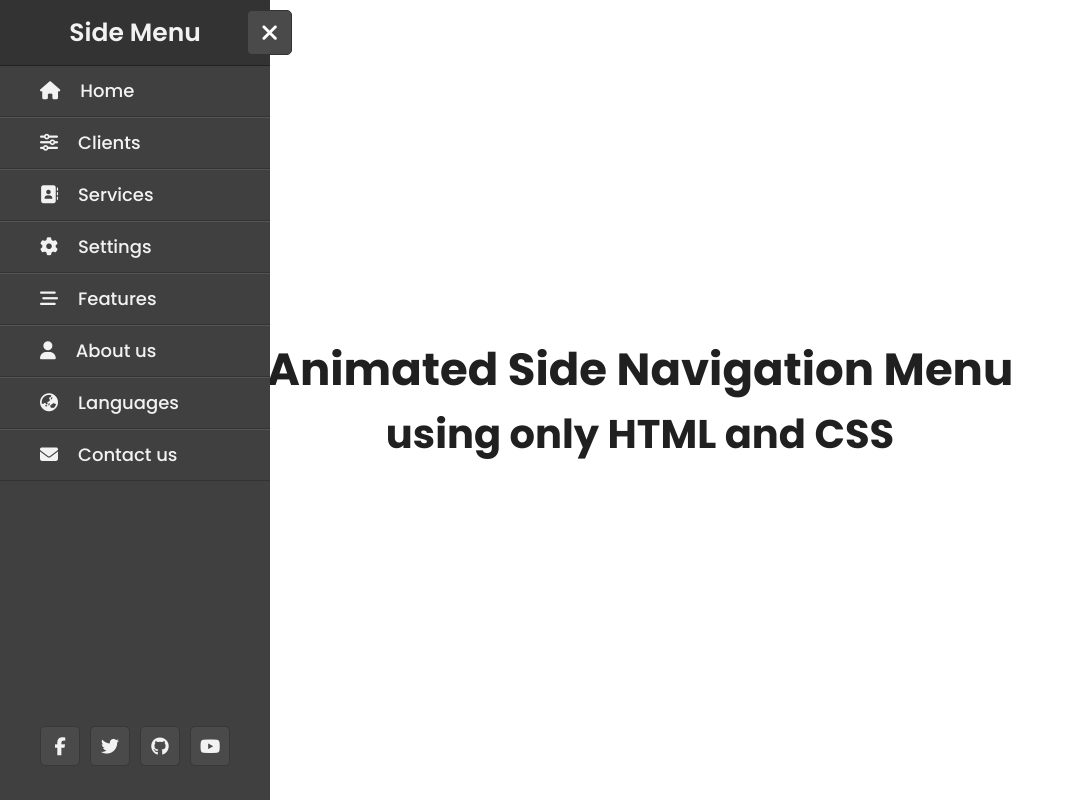
After one commit to PaulGommard/Trading_Algo_Project, a Python web app: template templates/index2.html in a window 1280 px wide, after a click that opens the changed part. The commit adds this page. Shown: the whole page, without its empty margins (0-1074 px from the left). Run offline with Jinja, Linux system fonts and the light colour scheme; the template is opened without the code that fills it, so the values that code supplies are empty; some libraries are stand-ins or nearby versions.

Commit message:
Reorganisation projet et ajout d'un slide menu

```diff
--- a/backtesting_macd.py
+++ b/backtesting_macd.py
@@ -25,7 +25,7 @@ def GetPastData(symbol):
     # df2 = data.history(interval='1m', start=GetPastDate(21), end=GetPastDate(14))
     # df3 = data.history(interval='1m', start=GetPastDate(14), end=GetPastDate(7))
     try:
-        dataDF = data.history(interval='1m', start=GetPastDate(3), end=GetPastDate(0))
+        dataDF = data.history(interval='1m', start=GetPastDate(1), end=GetPastDate(0))
         del dataDF['Open']
         del dataDF['Dividends']
         del dataDF['Stock Splits']
--- a/config.py
+++ b/config.py
@@ -1,5 +1,5 @@
 BASE_URL = 'https://paper-api.alpaca.markets'
-API_KEY = 'PK44AH54AIN3WE345FQJ'
-SECRET_KEY = 'A74wdUUKi0qzMH6qZGNlL19NCS26xhrygopUz5sl'
+API_KEY = 'PKE6K5OLI8P5EWOTBBJX'
+SECRET_KEY = 'Va7ZT96WNSZgDnVXamrt8qZ6usK5sYpBAoHiWyZv'
 
 DATA_BASE = '/home/paulgommard/Projets/Trading_Algo_Project/app.db'
--- /dev/null
+++ b/static/css/style.css
@@ -0,0 +1,150 @@
+@import url('https://fonts.googleapis.com/css?family=Poppins:400,500,600,700&display=swap');
+*{
+  margin: 0;
+  padding: 0;
+  box-sizing: border-box;
+  font-family: 'Poppins', sans-serif;
+}
+.wrapper{
+  height: 100%;
+  width: 300px;
+  position: relative;
+}
+.wrapper .menu-btn{
+  position: absolute;
+  left: 20px;
+  top: 10px;
+  background: #4a4a4a;
+  color: #fff;
+  height: 45px;
+  width: 45px;
+  z-index: 9999;
+  border: 1px solid #333;
+  border-radius: 5px;
+  cursor: pointer;
+  display: flex;
+  align-items: center;
+  justify-content: center;
+  transition: all 0.3s ease;
+}
+#btn:checked ~ .menu-btn{
+  left: 247px;
+}
+.wrapper .menu-btn i{
+  position: absolute;
+  font-size: 23px;
+  transition: all 0.3s ease;
+}
+.wrapper .menu-btn i.fa-times{
+  opacity: 0;
+}
+#btn:checked ~ .menu-btn i.fa-times{
+  opacity: 1;
+  transform: rotate(-180deg);
+}
+#btn:checked ~ .menu-btn i.fa-bars{
+  opacity: 0;
+  transform: rotate(180deg);
+}
+#sidebar{
+  position: fixed;
+  background: #404040;
+  height: 100%;
+  width: 270px;
+  overflow: hidden;
+  left: -270px;
+  transition: all 0.3s ease;
+}
+#btn:checked ~ #sidebar{
+  left: 0;
+}
+#sidebar .title{
+  line-height: 65px;
+  text-align: center;
+  background: #333;
+  font-size: 25px;
+  font-weight: 600;
+  color: #f2f2f2;
+  border-bottom: 1px solid #222;
+}
+#sidebar .list-items{
+  position: relative;
+  background: #404040;
+  width: 100%;
+  height: 100%;
+  list-style: none;
+}
+#sidebar .list-items li{
+  padding-left: 40px;
+  line-height: 50px;
+  border-top: 1px solid rgba(255,255,255,0.1);
+  border-bottom: 1px solid #333;
+  transition: all 0.3s ease;
+}
+#sidebar .list-items li:hover{
+  border-top: 1px solid transparent;
+  border-bottom: 1px solid transparent;
+  box-shadow: 0 0px 10px 3px #222;
+}
+#sidebar .list-items li:first-child{
+  border-top: none;
+}
+#sidebar .list-items li a{
+  color: #f2f2f2;
+  text-decoration: none;
+  font-size: 18px;
+  font-weight: 500;
+  height: 100%;
+  width: 100%;
+  display: block;
+}
+#sidebar .list-items li a i{
+  margin-right: 20px;
+}
+#sidebar .list-items .icons{
+  width: 100%;
+  height: 40px;
+  text-align: center;
+  position: absolute;
+  bottom: 100px;
+  line-height: 40px;
+  display: flex;
+  align-items: center;
+  justify-content: center;
+}
+#sidebar .list-items .icons a{
+  height: 100%;
+  width: 40px;
+  display: block;
+  margin: 0 5px;
+  font-size: 18px;
+  color: #f2f2f2;
+  background: #4a4a4a;
+  border-radius: 5px;
+  border: 1px solid #383838;
+  transition: all 0.3s ease;
+}
+#sidebar .list-items .icons a:hover{
+  background: #404040;
+}
+.list-items .icons a:first-child{
+  margin-left: 0px;
+}
+.content{
+  position: absolute;
+  top: 50%;
+  left: 50%;
+  transform: translate(-50%,-50%);
+  color: #202020;
+  z-index: -1;
+  width: 100%;
+  text-align: center;
+}
+.content .header{
+  font-size: 45px;
+  font-weight: 700;
+}
+.content p{
+  font-size: 40px;
+  font-weight: 700;
+}
--- /dev/null
+++ b/templates/index2.html
@@ -0,0 +1,46 @@
+<!DOCTYPE html>
+<!-- Created By CodingNepal -->
+<html lang="en" dir="ltr">
+  <head>
+    <meta charset="utf-8">
+    <!-- Somehow I got an error, so I comment the title, just uncomment to show -->
+    <!-- <title>Animated Sidebar Menu | CodingLab</title> -->
+    <link rel="stylesheet" href="static/css/style.css">
+    <script src="https://kit.fontawesome.com/a076d05399.js"></script>
+  </head>
+  <body>
+    <div class="wrapper">
+      <input type="checkbox" id="btn" hidden>
+      <label for="btn" class="menu-btn">
+        <i class="fas fa-bars"></i>
+        <i class="fas fa-times"></i>
+      </label>
+      <nav id="sidebar">
+        <div class="title">
+Side Menu</div>
+<ul class="list-items">
+<li><a href="#"><i class="fas fa-home"></i>Home</a></li>
+<li><a href="#"><i class="fas fa-sliders-h"></i>Clients</a></li>
+<li><a href="#"><i class="fas fa-address-book"></i>Services</a></li>
+<li><a href="#"><i class="fas fa-cog"></i>Settings</a></li>
+<li><a href="#"><i class="fas fa-stream"></i>Features</a></li>
+<li><a href="#"><i class="fas fa-user"></i>About us</a></li>
+<li><a href="#"><i class="fas fa-globe-asia"></i>Languages</a></li>
+<li><a href="#"><i class="fas fa-envelope"></i>Contact us</a></li>
+<div class="icons">
+            <a href="#"><i class="fab fa-facebook-f"></i></a>
+            <a href="#"><i class="fab fa-twitter"></i></a>
+            <a href="#"><i class="fab fa-github"></i></a>
+            <a href="#"><i class="fab fa-youtube"></i></a>
+          </div>
+</ul>
+</nav>
+    </div>
+<div class="content">
+      <div class="header">
+Animated Side Navigation Menu</div>
+<p>
+using only HTML and CSS</p>
+</div>
+</body>
+</html>
--- a/templates/stock_detail.html
+++ b/templates/stock_detail.html
@@ -1,7 +1,7 @@
 {% extends "layout.html" %}
 
 {% block content %}
-    <h1><a href="/">Stocks </a> <i class="angle right icon"></i> {{ stock.name }}</h1>
+<h1><a href="/">Stocks </a> <i class="angle right icon"></i> {{ stock.name }}</h1>
 
   <!-- TradingView Widget BEGIN -->
 <div class="tradingview-widget-container">
@@ -75,7 +75,9 @@
     <input type="submit" value="Apply Strategy" />
 </form>
 <!-- Calculate backtesting stategy -->
+
 <form method="post" action="/backtesting">
+
     <select name="strategy_id">
         {% for strategy in strategies %}
             <option value="{{ strategy.id }}">{{ strategy.name }}</option>
```
Also changed, not shown: backtesting_macd_stats.py (+0 -7 lines), create_db.py (+13 -1 lines), macd.py (+26 -10 lines), main.py (+15 -1 lines), submit_orders.py (+22 -5 lines), templates/home.html (added, +29 -0 lines), templates/index.html (+4 -12 lines), templates/layout.html (+31 -1 lines), templates/side_menu.html (added, +22 -0 lines).
